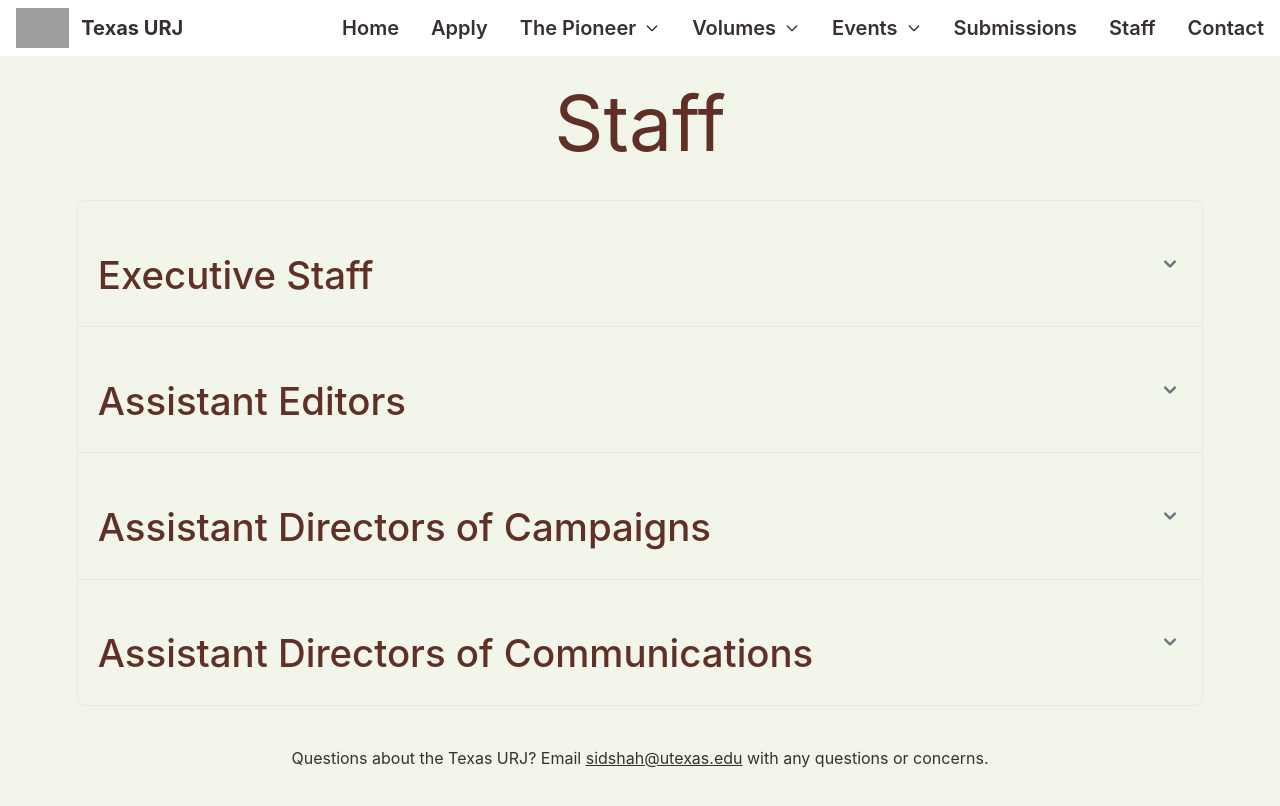
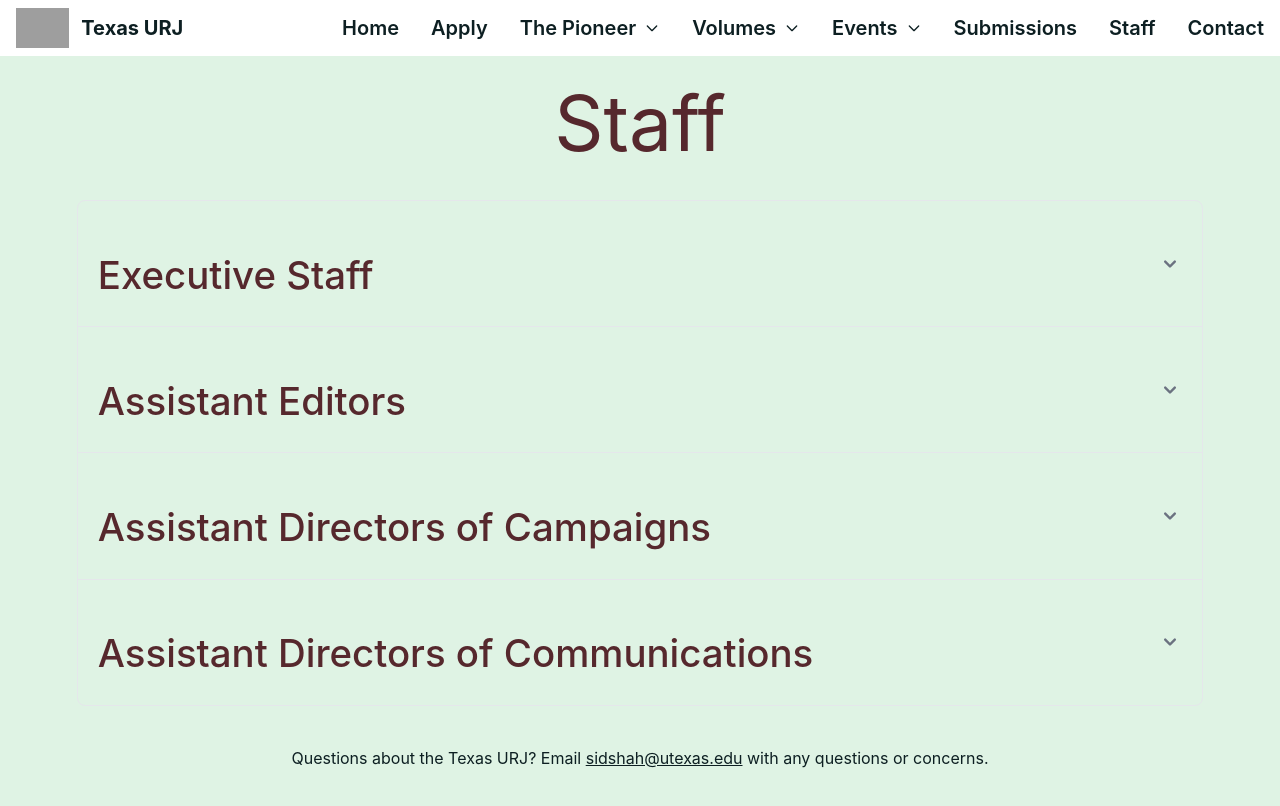
Before and after one commit to texas-urj/texas-urj.github.io, a Next.js app: page /staff in a window 1280 px wide. Shown: the top 806 px of the page. Built offline with nearby package versions, Linux system fonts and the light colour scheme; grey boxes are pictures that could not be loaded.

Commit message:
Updated color scheme

```diff
--- a/pages/components/TeamCard.tsx
+++ b/pages/components/TeamCard.tsx
@@ -18,6 +18,7 @@
       imgAlt="No Image available"
       imgSrc={headshot}
       horizontal
+
     >
       <h5 className="text-2xl font-bold tracking-tight text-sepia dark:text-white">
         {name}
--- a/pages/index.css
+++ b/pages/index.css
@@ -3,9 +3,9 @@
 @import "tailwindcss/utilities";
 
 body {
-  color: theme('colors.charcoal');
+  color: theme('colors.rblack');
   text-align:center;
-  background-color: theme('colors.ivory');
+  background-color: theme('colors.honeydew');
   font-family: 'Ubuntu', -apple-system, BlinkMacSystemFont, 'Segoe UI', 'Roboto', 'Oxygen',
     'Cantarell', 'Fira Sans', 'Droid Sans', 'Helvetica Neue',
     sans-serif;
@@ -18,7 +18,7 @@
   margin-left: 2vw;margin-right: 2vw;
   padding-top: 2vw;
   margin-bottom: 0.25em;
-  color: theme('colors.redumber');
+  color: theme('colors.mummy');
   font-family: 'Ubuntu', -apple-system, BlinkMacSystemFont, 'Segoe UI', 'Roboto', 'Oxygen',
     'Cantarell', 'Fira Sans', 'Droid Sans', 'Helvetica Neue',
     sans-serif;
@@ -30,7 +30,7 @@
 
 h2{
   padding-top: 2vw;
-  color: theme('colors.redumber');
+  color: theme('colors.mummy');
   font: bold;
   font-size: 3vw;
   margin-bottom: 0.25vh;
--- a/tailwind.config.js
+++ b/tailwind.config.js
@@ -21,5 +21,11 @@
       'wolfgrey': '#D6DBD2',
       'ivory': '#F2F5EA',
       'charcoal': '#38302E',
+      'honeydew':'#DFF3E4',
+      'rblack': "#0D1F22",
+      'melon':"#FCBFB7",
+      'mummy':"#56282D",
+      'Dgreen':"#157145"
+
     },}
 };
```
